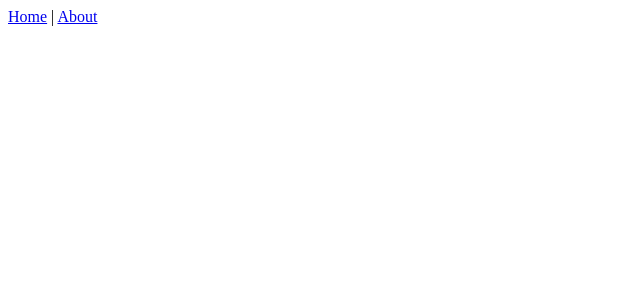
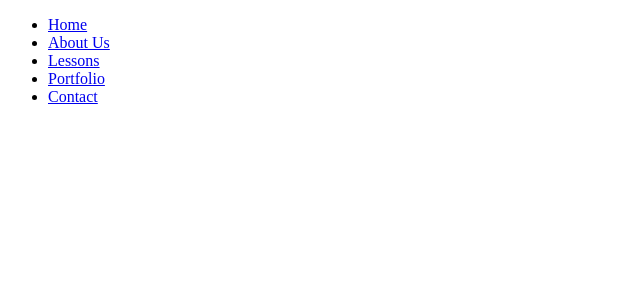
Before and after one commit to CRBroughton/sass-net-ninja, a Vue app: page / in a window 1280 px wide. Shown: the top 300 px of the page, without its empty margins (0-640 px from the left). Built offline with nearby package versions, Linux system fonts and the light colour scheme.

Commit message:
removed default code from App.vue imported TheHeader

```diff
--- a/src/App.vue
+++ b/src/App.vue
@@ -1,10 +1,20 @@
 <template>
-  <div id="nav">
-    <router-link to="/">Home</router-link> |
-    <router-link to="/about">About</router-link>
-  </div>
-  <router-view />
+  <TheHeader />
 </template>
 
-<style lang="scss">
+<script lang="ts">
+import { defineComponent } from "vue";
+import TheHeader from "@/components/TheHeader.vue";
+
+export default defineComponent({
+  components: {
+    TheHeader,
+  },
+  setup() {
+    return {};
+  },
+});
+</script>
+
+<style scoped>
 </style>
```
